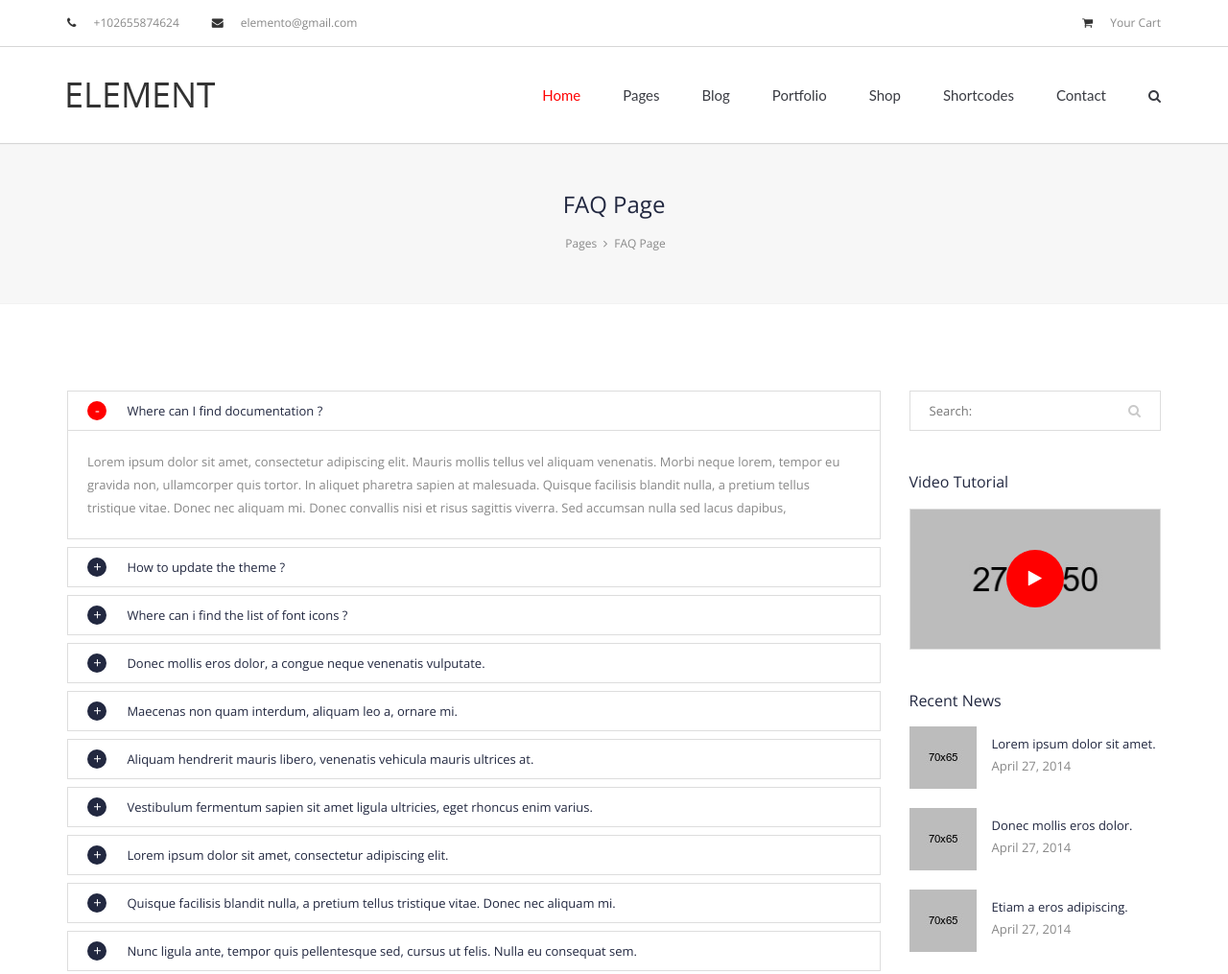
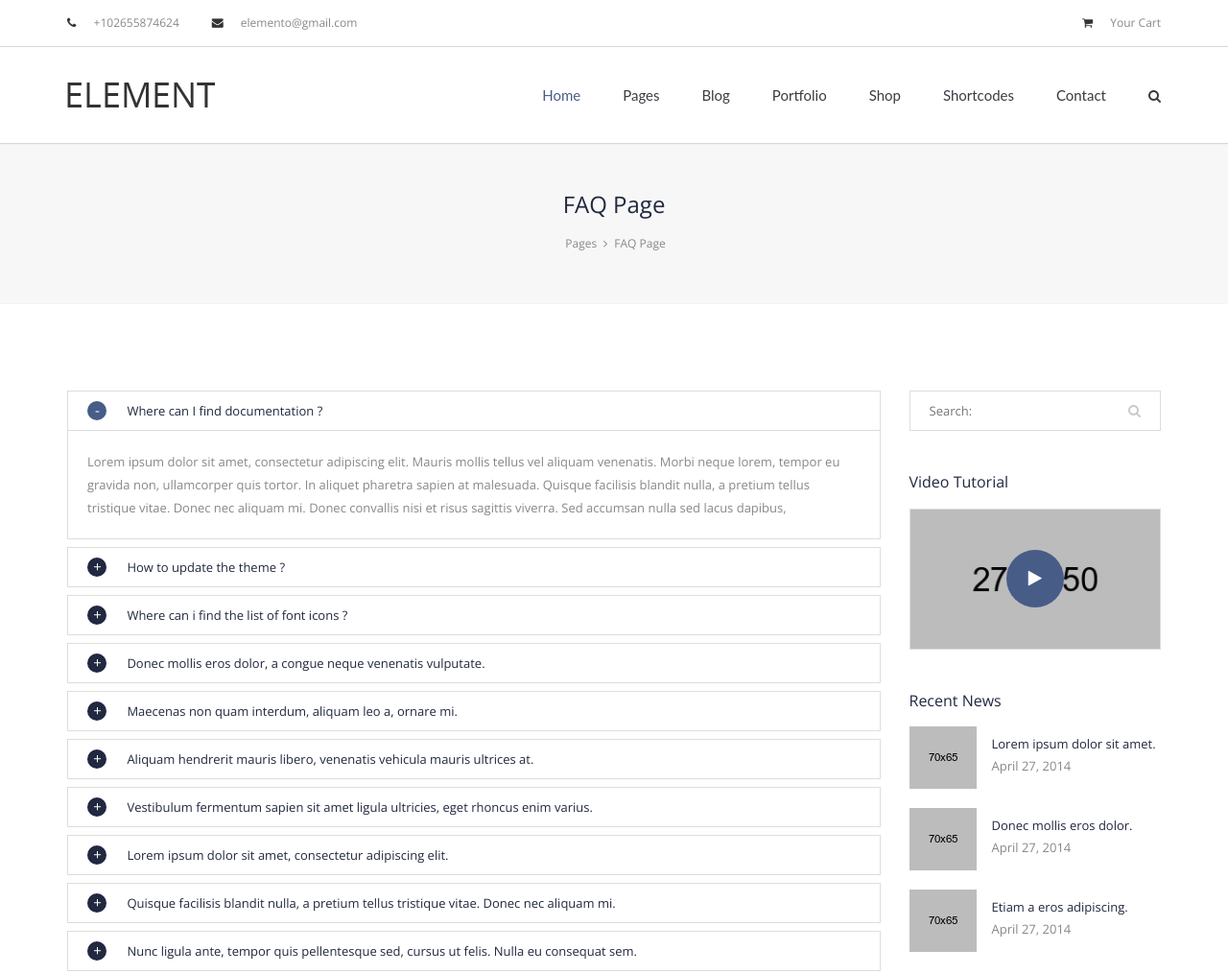
Before and after one commit to kchito/beeusoft, a website: page app/faq.html in a window 1280 px wide. Shown: the top 1015 px of the page at 96% size. Drawn offline with nearby package versions, Linux system fonts and the light colour scheme.

Commit message:
Revert "Merge branch 'release-version1.0-20141218'"
This reverts commit c2cad7276e41e559e39aef28f7b55916613f5b54, reversing
changes made to d37f3a033b2932d0c8ba22ebb4e1f1090ad5fe11.

```diff
--- a/app/less/variables.less
+++ b/app/less/variables.less
@@ -6,7 +6,7 @@
 @font2: 'Lato', sans-serif;
 
 /* default color skin  #afd65a  475c87 */
-@skin-color: red;
+@skin-color: #475c87;
 
 /* default color skin  #afd65a  475c87 */
 @second-color: #799CE5;
```
Also changed, not shown: app/index.html (+1 -1 lines), app/css/style.css, app/css/variables.css.
